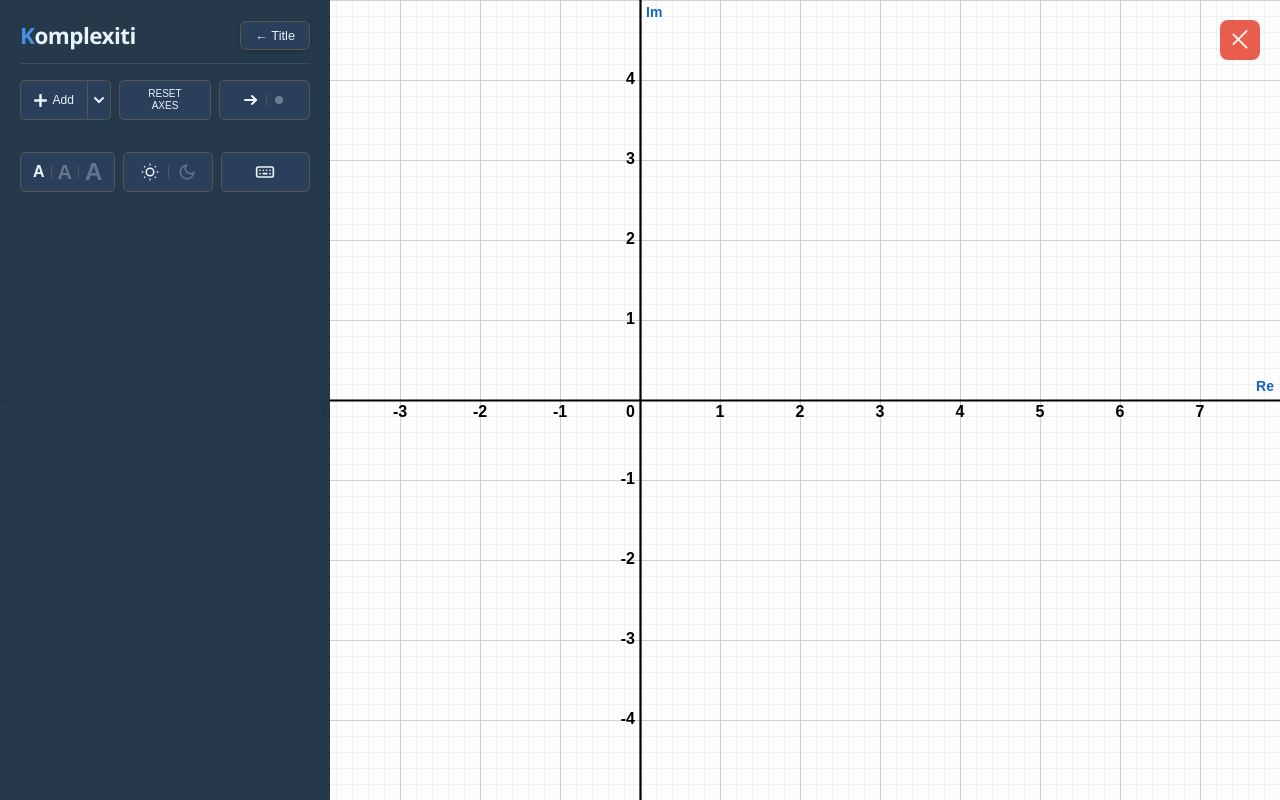
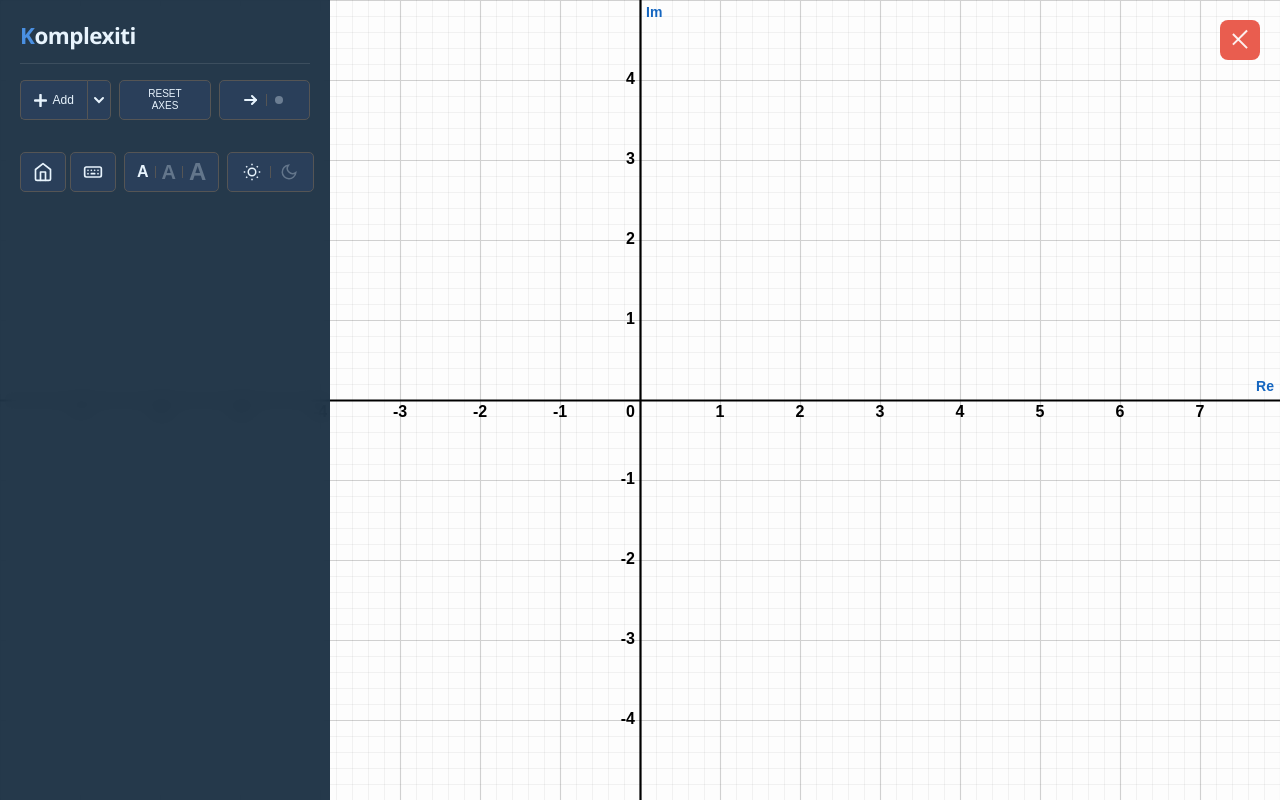
Before and after one commit to korovatron/komplexiti, a plain HTML site: page index.html in a window 1280 px wide. Both pictures are taken after a click on the button "Open Komplexiti". Drawn offline with nearby package versions, Linux system fonts and the light colour scheme; a script that the page names is missing.

Commit message:
rearranged buttons

```diff
--- a/index.html
+++ b/index.html
@@ -551,30 +551,6 @@
 
         .panel-wordmark .wordmark-k {
             color: #4A90E2;
-        }
-
-        #return-to-title {
-            background: var(--bg-secondary);
-            color: var(--text-primary);
-            border: 1px solid #555;
-            padding: 6px 14px;
-            font-size: 0.8em;
-            border-radius: 6px;
-            cursor: pointer;
-            transition: filter 0.2s, box-shadow 0.2s;
-            box-shadow: 0 1px 4px rgba(0, 0, 0, 0.2);
-            white-space: nowrap;
-        }
-
-        @media (hover: hover) {
-            #return-to-title:hover {
-                filter: brightness(1.15);
-                box-shadow: 0 4px 12px rgba(0, 0, 0, 0.4);
-            }
-        }
-
-        #return-to-title:active {
-            filter: brightness(1.1);
         }
 
         .panel-placeholder {
@@ -1137,7 +1113,6 @@
             <div id="sidebar-panel" class="hidden">
                 <div class="panel-header">
                     <span class="panel-wordmark"><span class="wordmark-k">K</span>omplexiti</span>
-                    <button id="return-to-title">&#8592; Title</button>
                 </div>
 
                 <!-- Top toolbar: Add / Reset axes / Display mode -->
@@ -1188,6 +1163,30 @@
                 <!-- Bottom controls -->
                 <div class="panel-section">
                     <div class="panel-control-row" style="grid-template-columns: 1fr 1fr 1fr;">
+
+                        <!-- Col 1: home + keyboard paired -->
+                        <div style="display: flex; gap: 4px;">
+                            <button id="return-to-title" class="panel-btn" style="flex: 1;" title="Return to title screen" aria-label="Return to title screen">
+                                <svg width="20" height="20" viewBox="0 0 24 24" fill="none" stroke="currentColor" stroke-width="2" stroke-linecap="round" stroke-linejoin="round" aria-hidden="true">
+                                    <path d="M3 9l9-7 9 7v11a2 2 0 0 1-2 2H5a2 2 0 0 1-2-2z"/>
+                                    <polyline points="9 22 9 12 15 12 15 22"/>
+                                </svg>
+                            </button>
+                            <button id="virtual-keyboard-toggle" class="panel-btn" style="flex: 1;" title="Toggle virtual keyboard" aria-label="Toggle virtual keyboard">
+                                <svg width="20" height="20" viewBox="0 0 24 24" fill="none" stroke="currentColor" stroke-width="2" stroke-linecap="round" stroke-linejoin="round" aria-hidden="true">
+                                    <rect x="2" y="6" width="20" height="12" rx="2"></rect>
+                                    <line x1="6" y1="10" x2="6.01" y2="10"></line>
+                                    <line x1="10" y1="10" x2="10.01" y2="10"></line>
+                                    <line x1="14" y1="10" x2="14.01" y2="10"></line>
+                                    <line x1="18" y1="10" x2="18.01" y2="10"></line>
+                                    <line x1="6" y1="14" x2="6.01" y2="14"></line>
+                                    <line x1="10" y1="14" x2="14" y2="14"></line>
+                                    <line x1="18" y1="14" x2="18.01" y2="14"></line>
+                                </svg>
+                            </button>
+                        </div>
+
+                        <!-- Col 2: label size toggle -->
                         <button id="size-mode-toggle" class="panel-btn" title="Toggle label size">
                             <span id="small-size-icon"  style="font-size: 16px; font-weight: bold; opacity: 1;">A</span>
                             <div class="btn-separator"></div>
@@ -1195,6 +1194,8 @@
                             <div class="btn-separator"></div>
                             <span id="large-size-icon"  style="font-size: 24px; font-weight: bold; opacity: 0.3;">A</span>
                         </button>
+
+                        <!-- Col 3: theme toggle -->
                         <button id="theme-toggle" class="panel-btn" title="Toggle theme">
                             <svg id="light-icon" width="24" height="18" viewBox="0 0 24 24" fill="none" stroke="currentColor" stroke-width="2" style="opacity: 0.3;">
                                 <circle cx="12" cy="12" r="5"></circle>
@@ -1212,18 +1213,7 @@
                                 <path d="M21 12.79A9 9 0 1 1 11.21 3 7 7 0 0 0 21 12.79z"></path>
                             </svg>
                         </button>
-                        <button id="virtual-keyboard-toggle" class="panel-btn" title="Toggle virtual keyboard" aria-label="Toggle virtual keyboard">
-                            <svg width="20" height="20" viewBox="0 0 24 24" fill="none" stroke="currentColor" stroke-width="2" stroke-linecap="round" stroke-linejoin="round" aria-hidden="true">
-                                <rect x="2" y="6" width="20" height="12" rx="2"></rect>
-                                <line x1="6" y1="10" x2="6.01" y2="10"></line>
-                                <line x1="10" y1="10" x2="10.01" y2="10"></line>
-                                <line x1="14" y1="10" x2="14.01" y2="10"></line>
-                                <line x1="18" y1="10" x2="18.01" y2="10"></line>
-                                <line x1="6" y1="14" x2="6.01" y2="14"></line>
-                                <line x1="10" y1="14" x2="14" y2="14"></line>
-                                <line x1="18" y1="14" x2="18.01" y2="14"></line>
-                            </svg>
-                        </button>
+
                     </div>
                 </div>
             </div>
--- a/sw.js
+++ b/sw.js
@@ -1,4 +1,4 @@
-const CACHE_NAME = 'komplexiti-v1.0.7';
+const CACHE_NAME = 'komplexiti-v1.0.8';
 const ASSETS_TO_CACHE = [
     './',
     './index.html',
```
